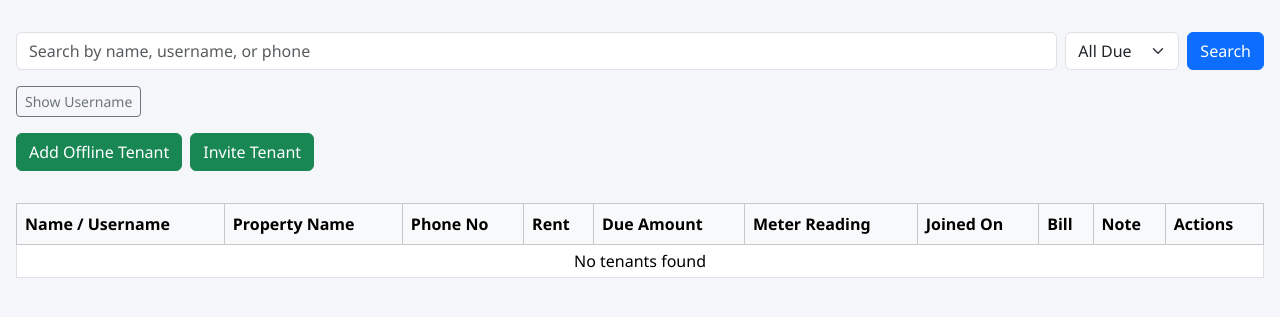
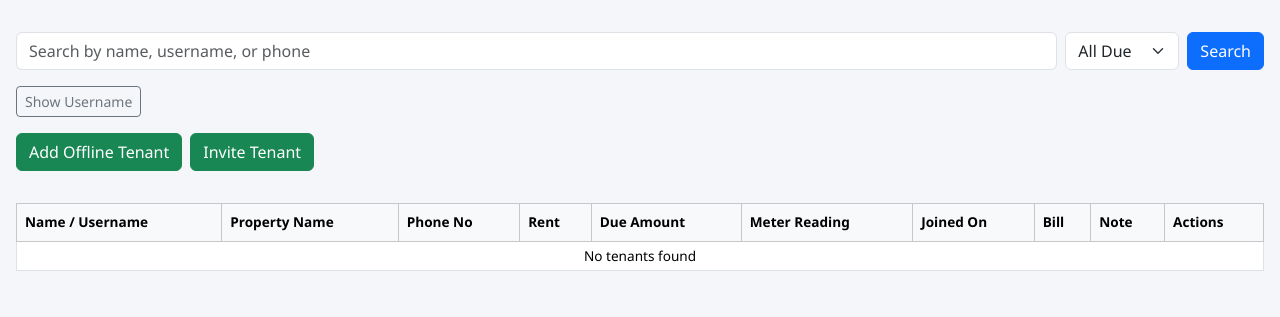
Before and after one commit to Sahil2839/RentKhata_Mobile, a Django app: page /manage-tenants/ in a window 1280 px wide. Shown: the part 67-384 px from the top of the page. Run offline with Django 5.2, Linux system fonts and the light colour scheme; the visitor is signed in with stand-in values (Sample User, id 1); some libraries are stand-ins or nearby versions.

Commit message:
layout change

```diff
--- a/templates/accounts/manage_tenants.html
+++ b/templates/accounts/manage_tenants.html
@@ -222,7 +222,7 @@
 
 <div class="mt-2" style="margin:0; padding:0; width:100%;">
   <div class="table-responsive" style="margin:0; padding:0; width:100%;">
-    <table class="table table-bordered table-hover mt-3">
+    <table class="table table-bordered table-hover mt-3 w-100" style="font-size: 0.85rem; white-space: nowrap;">
       <thead class="table-light">
       <tr>
         <th>Name / Username</th>
```
